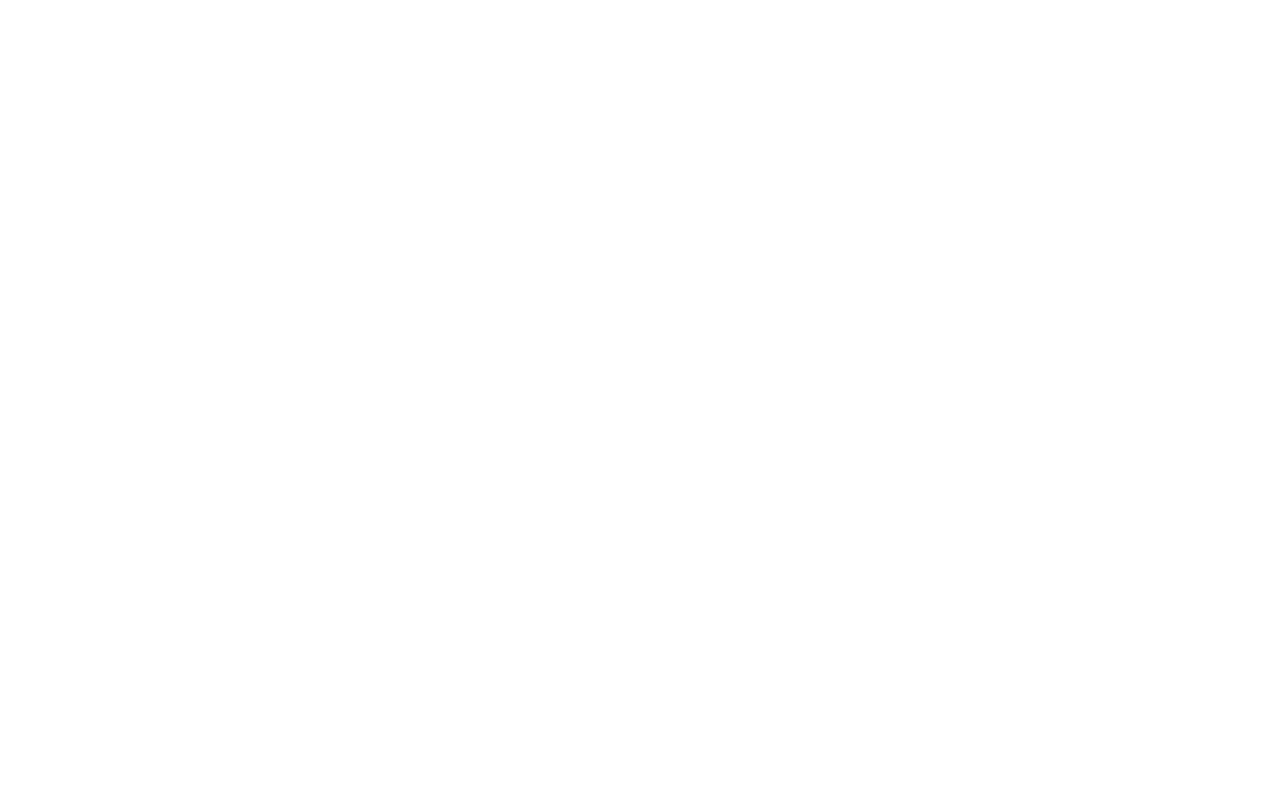
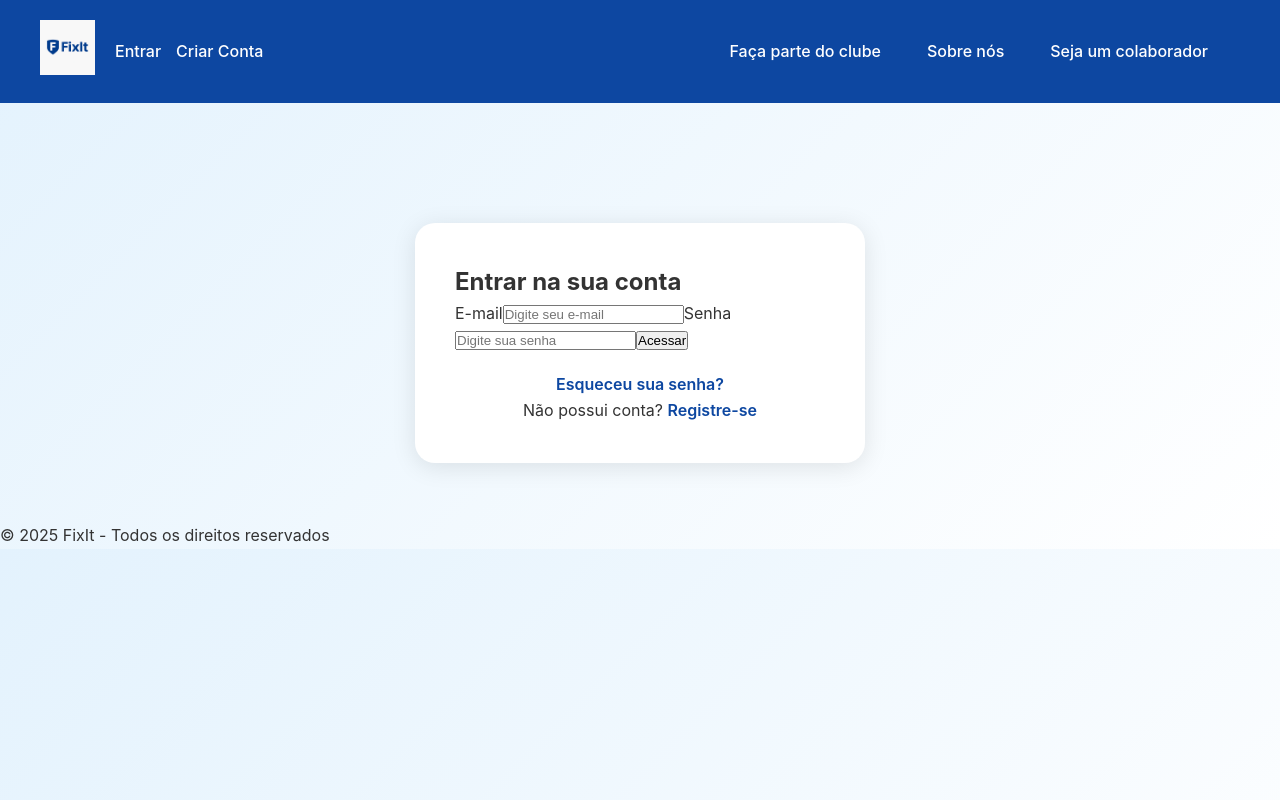
Before and after one commit to LuisMorais10/FixItt, a React (Vite) app in the folder Frontend/fixit-web/: page /Entrar in a window 1280 px wide. Before the commit this address had no page. Built offline with nearby package versions, Linux system fonts and the light colour scheme.

Commit message:
Página entrar construção

```diff
--- a/Frontend/fixit-web/src/App.jsx
+++ b/Frontend/fixit-web/src/App.jsx
@@ -2,6 +2,7 @@
 import Layout from './components/Layout'
 import Home from './pages/Home'
 import Faxina from "./pages/Faxina";
+import Entrar from "./pages/Entrar";
 
 function App() {
   return (
@@ -9,6 +10,7 @@
         <Route path="/" element={<Layout />}>
           <Route index element={<Home />} />
           <Route path="/faxina" element={<Faxina />} />
+          <Route path="/Entrar" element={<Entrar />} />
         </Route>
       </Routes>
   )
--- a/Frontend/fixit-web/src/Styles/global.css
+++ b/Frontend/fixit-web/src/Styles/global.css
@@ -189,7 +189,7 @@
   display: flex;
   flex-direction: column;
   align-items: center;
-  padding: 70px 20px 30px;
+  padding: 20px 20px 30px;
   text-align: center;
 }
 
@@ -198,6 +198,10 @@
   margin-bottom: 30px;
   color: #0d47a1;
   font-weight: 700;
+}
+
+.address-search-section {
+  margin-top: 30px;
 }
 
 .search-bar {
@@ -248,7 +252,7 @@
 ========================= */
 
 .hero {
-  padding: 100px 20px;
+  padding: 80px 20px 40px;
   text-align: center;
 }
 
@@ -288,9 +292,36 @@
   font-weight: 600;
 }
 /* =========================
-   SERVICES SECTION
+   Login
 ========================= */
+.login-section {
+  padding: 120px 20px 60px;
+}
 
+.login-container {
+  max-width: 450px;
+  margin: 0 auto;
+  padding: 40px;
+  background: #ffffff;
+  border-radius: 20px;
+  box-shadow: 0 4px 24px rgba(0, 0, 0, 0.1);
+  animation: fadeIn 0.7s ease-in-out;
+}
+
+.extra-links {
+  text-align: center;
+  margin-top: 20px;
+}
+
+.link-action {
+  font-weight: 600;
+  color: #0d47a1;
+  cursor: pointer;
+}
+
+.link-action:hover {
+  color: #08306b;
+}
 /* =========================
    FOOTER
 ========================= */
--- a/Frontend/fixit-web/src/pages/Entrar.jsx
+++ b/Frontend/fixit-web/src/pages/Entrar.jsx
@@ -1,5 +1,63 @@
+import { useNavigate } from "react-router-dom"
+
 function Entrar() {
-  return <h2>Entrar</h2>
+  const navigate = useNavigate()
+
+  const handleSubmit = (e) => {
+    e.preventDefault()
+    // integração com backend depois
+  }
+
+  return (
+    <>
+      <section className="login-section">
+        <div className="login-container">
+          <h2>Entrar na sua conta</h2>
+
+          <form onSubmit={handleSubmit}>
+            <label htmlFor="email">E-mail</label>
+            <input
+              id="email"
+              type="email"
+              placeholder="Digite seu e-mail"
+              required
+            />
+
+            <label htmlFor="senha">Senha</label>
+            <input
+              id="senha"
+              type="password"
+              placeholder="Digite sua senha"
+              required
+            />
+
+            <button type="submit">Acessar</button>
+          </form>
+
+          <div className="extra-links">
+            <p>
+              <span
+                className="link-action"
+                onClick={() => navigate("/recuperar-senha")}
+              >
+                Esqueceu sua senha?
+              </span>
+            </p>
+
+            <p>
+              Não possui conta?{" "}
+              <span
+                className="link-action"
+                onClick={() => navigate("/criar-conta")}
+              >
+                Registre-se
+              </span>
+            </p>
+          </div>
+        </div>
+      </section>
+    </>
+  )
 }
 
 export default Entrar
--- a/Frontend/fixit-web/src/pages/Home.jsx
+++ b/Frontend/fixit-web/src/pages/Home.jsx
@@ -23,11 +23,6 @@
 
         <div className="hero-content">
           <h1>O seu portal de serviços</h1>
-          <p>Ambientes limpos, clientes felizes. Atendemos residências, empresas e redes hoteleiras.</p>
-          <div className="hero-buttons">
-            <a href="#" className="btn-primary">Encontrar serviços</a>
-            <a href="#" className="btn-secondary">Seja um profissional</a>
-          </div>
         </div>
       </section>
 
```
